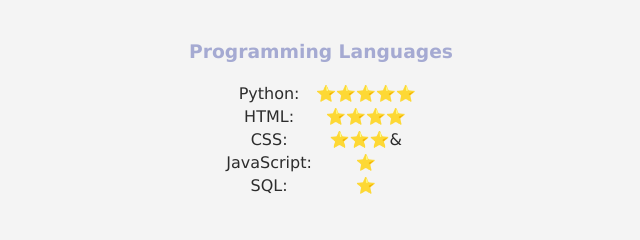
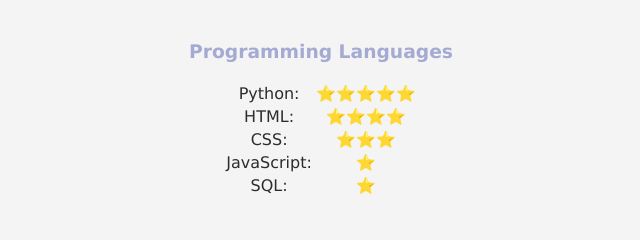
Before and after one commit to PHolmesOnGit/Intro_Website, a plain HTML site: page index.html in a window 1280 px wide. Shown: the part 820-1060 px from the top of the page, 319-959 px from the left. Drawn offline with Linux system fonts and the light colour scheme.

Commit message:
Update index.html

```diff
--- a/index.html
+++ b/index.html
@@ -24,7 +24,7 @@
         </tr>
         <tr>
             <td>CSS:</td>
-            <td>&#11088&#11088&#11088&</td>
+            <td>&#11088&#11088&#11088</td>
         </tr>
         <tr>
             <td>JavaScript:</td>
```
